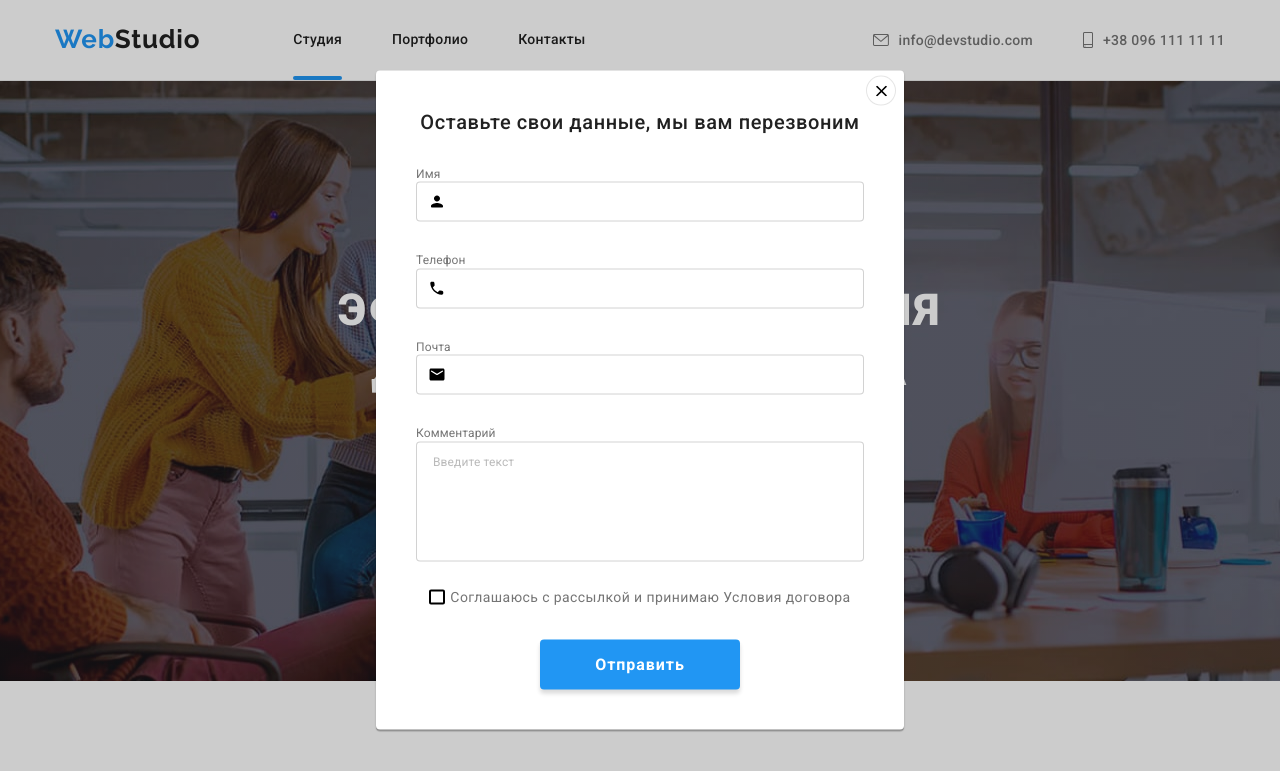
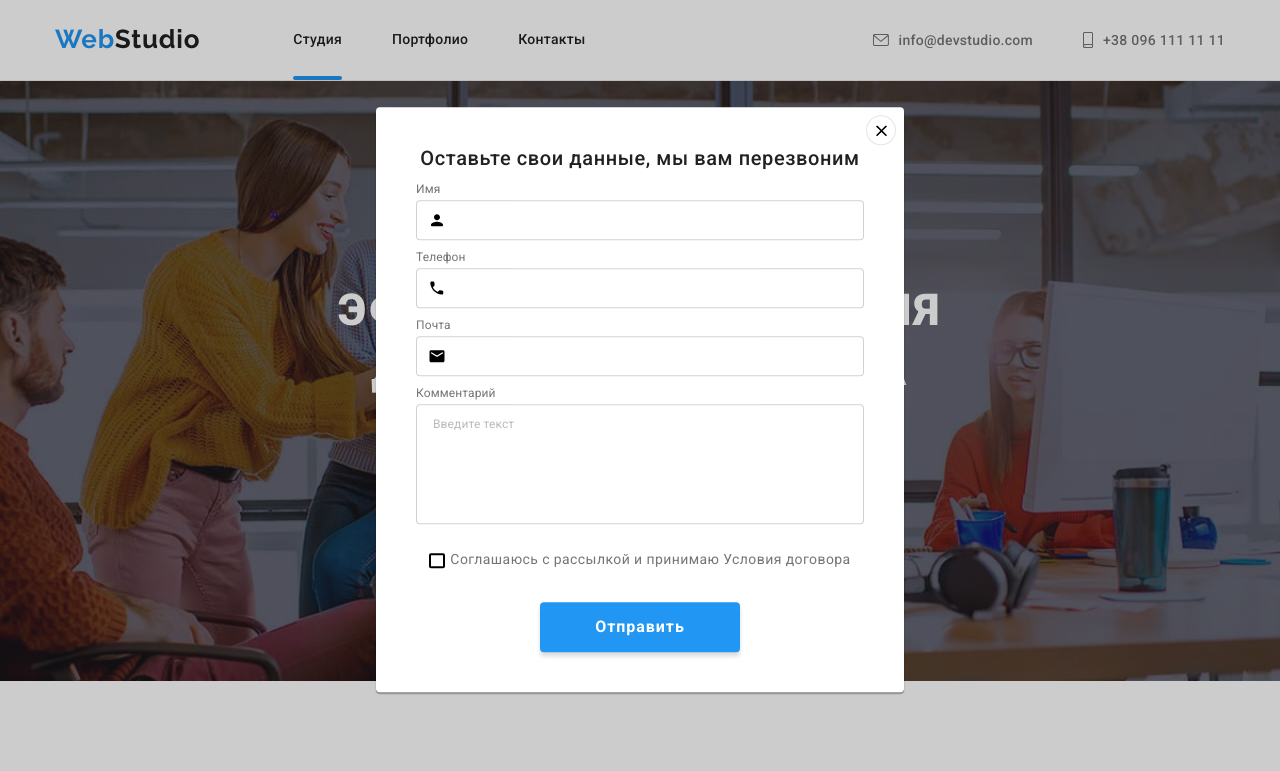
Before and after one commit to nerushaev/goit-markup-hw-06, a plain HTML site: page index.html in a window 1280 px wide. Both pictures are taken after a click on the button "Заказать услугу". Shown: the top 771 px of the page. Drawn offline with nearby package versions, Linux system fonts and the light colour scheme.

Commit message:
bug fixed

```diff
--- a/css/styles.css
+++ b/css/styles.css
@@ -535,6 +535,7 @@ a {
 
 .footer-address-container {
 	margin-right: 70px;
+	flex-grow: 1;
 }
 
 .footer-icon-title {
@@ -800,7 +801,7 @@ a {
 	width: 30px;
 	height: 30px;
 	position: absolute;
-	top: 5px;
+	top: 8px;
 	right: 8px;
 	background-color: var(--first-title-color);
 	border: 1px solid rgba(0, 0, 0, 0.1);
@@ -829,7 +830,7 @@ a {
 	text-align: center;
 	letter-spacing: 0.03em;
 	color: var(--header-text-color);
-	margin-bottom: 30px;
+	margin-bottom: 12px;
 }
 
 .modal-input {
@@ -888,7 +889,6 @@ a {
 .checkbox-label {
 	font-size: 14px;
 	line-height: 1.71;
-
 	letter-spacing: 0.03em;
 }
 
@@ -897,6 +897,9 @@ a {
 	line-height: calc(14 / 12);
 	letter-spacing: 0.01em;
 	color: var(--benefits-text-color);
+
+	margin-bottom: 4px;
+	display: block;
 }
 
 .modal-btn {
@@ -926,7 +929,7 @@ a {
 
 .modal-icon-container {
 	position: relative;
-	margin-bottom: 28px;
+	margin-bottom: 10px;
 }
 
 .modal-icon {
--- a/index.html
+++ b/index.html
@@ -459,11 +459,11 @@
             <use href="./images/icons.svg#icon-phone-black"></use>
           </svg>
           </div>
-          <label class="modal-label" for="user-email">Почта</label>
+          <label class="modal-label" for="user-email-modal">Почта</label>
           <div class="modal-icon-container">
         <input
           type="email"
-          name="user-email"
+          name="user-email-modal"
           class="modal-input"
           id="user-email-modal"
           >
```
